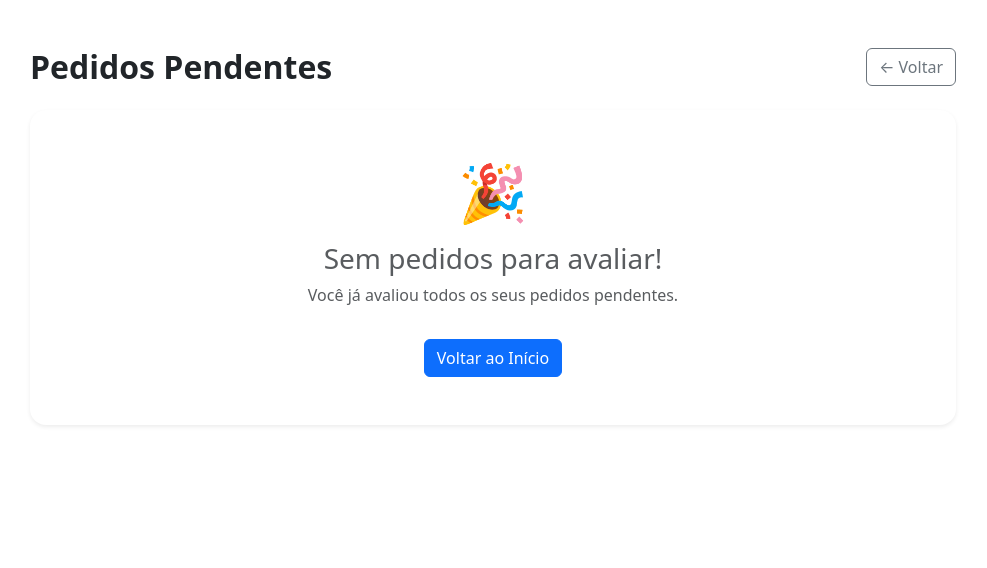
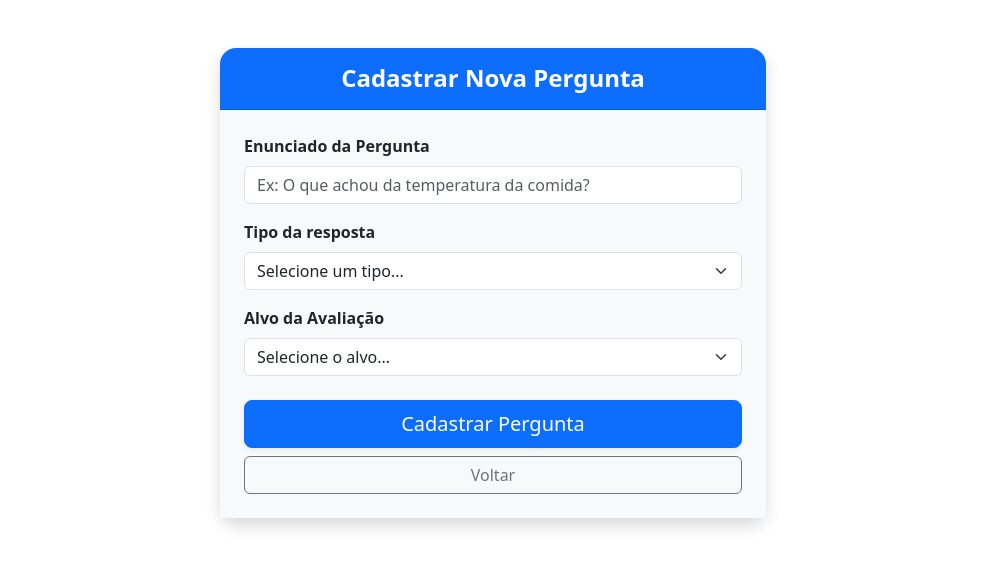
Before and after one commit to guinbraga/avaliacoes_entregas, a Flask app: page /cadastro/perguntas in a window 1280 px wide. Shown: the part 56-624 px from the top of the page, without its empty margins (147-1134 px from the left). Run offline with Flask 3, Linux system fonts and the light colour scheme; some libraries are stand-ins or nearby versions.

Commit message:
feat: finish dashboard, revamped questions and orders templates.

```diff
--- a/app/templates/cadastro_perguntas.html
+++ b/app/templates/cadastro_perguntas.html
@@ -3,58 +3,59 @@
 {% block conteudo %}
 <div class="container mt-5">
     <div class="row justify-content-center">
-        <div class="col-lg-10">
+        <div class="col-md-8 col-lg-6">
 
-            <div class="d-flex justify-content-between align-items-center mb-4">
-                <h2 class="fw-bold mb-0">Pedidos Pendentes</h2>
-                <a href="{{ url_for('main.index') }}" class="btn btn-outline-secondary">
-                    &larr; Voltar
-                </a>
-            </div>
+            <div class="card shadow rounded-4 border-0">
+                <div class="card-header bg-primary text-white text-center py-3 rounded-top-4">
+                    <h4 class="mb-0 fw-bold">Cadastrar Nova Pergunta</h4>
+                </div>
 
-            {% if pedidos %}
-            <div class="card shadow rounded-4 border-0">
-                <div class="card-body p-0">
-                    <div class="table-responsive rounded-4">
-                        <table class="table table-hover text-center mb-0 align-middle">
-                            <thead class="table-light">
-                                <tr>
-                                    <th class="py-3">ID</th>
-                                    <th class="py-3">Estabelecimento</th>
-                                    <th class="py-3">Ação</th>
-                                </tr>
-                            </thead>
-                            <tbody>
-                                {% for pedido in pedidos %}
-                                <tr>
-                                    <td class="fw-bold text-muted">#{{ pedido.id }}</td>
-                                    <td class="fw-semibold">{{ pedido.estabelecimento.nome }}</td>
-                                    <td>
-                                        <a class="btn btn-primary btn-sm px-4 rounded-pill" href="/pedidos/avaliar/{{pedido.id}}">
-                                            Avaliar
-                                        </a>
-                                    </td>
-                                </tr>
-                                {% endfor %}
-                            </tbody>
-                        </table>
-                    </div>
+                <div class="card-body p-4 bg-light">
+                    <form method="POST">
+
+                        <div class="mb-3">
+                            <label for="enunciado_pergunta" class="form-label fw-bold">Enunciado da Pergunta</label>
+                            <input type="text"
+                                   id="enunciado_pergunta"
+                                   name="enunciado_pergunta"
+                                   class="form-control"
+                                   placeholder="Ex: O que achou da temperatura da comida?"
+                                   required>
+                        </div>
+
+                        <div class="mb-3">
+                            <label for="tipo_resposta" class="form-label fw-bold">Tipo da resposta</label>
+                            <select id="tipo_resposta" name="tipo_resposta" class="form-select">
+                                <option value="" selected disabled>Selecione um tipo...</option>
+                                <option value="nota_1_5">Nota 1 - 5</option>
+                                <option value="select_tag">Selecionar Tags</option>
+                                <option value="texto_descritivo">Texto Descritivo</option>
+                                <option value="sim_nao">Sim/Não</option>
+                            </select>
+                        </div>
+
+                        <div class="mb-4">
+                            <label for="alvo_avaliacao" class="form-label fw-bold">Alvo da Avaliação</label>
+                            <select id="alvo_avaliacao" name="alvo_avaliacao" class="form-select">
+                                <option value="" selected disabled>Selecione o alvo...</option>
+                                <option value="item">Item do pedido</option> <option value="estabelecimento">Estabelecimento</option>
+                                <option value="entregador">Entregador</option>
+                                <option value="aplicativo">Aplicativo</option>
+                            </select>
+                        </div>
+
+                        <div class="d-grid gap-2">
+                            <button type="submit" class="btn btn-primary btn-lg shadow-sm">
+                                Cadastrar Pergunta
+                            </button>
+                            <a href="{{ url_for('main.index') }}" class="btn btn-outline-secondary">
+                                Voltar
+                            </a>
+                        </div>
+
+                    </form>
                 </div>
             </div>
-
-            {% else %}
-            <div class="card shadow-sm border-0 rounded-4 mt-4">
-                <div class="card-body text-center py-5">
-                    <h1 class="display-4 mb-3">🎉</h1>
-                    <h3 class="text-muted fw-normal">Sem pedidos para avaliar!</h3>
-                    <p class="text-muted">Você já avaliou todos os seus pedidos pendentes.</p>
-                    <a href="{{ url_for('main.index') }}" class="btn btn-primary mt-3">
-                        Voltar ao Início
-                    </a>
-                </div>
-            </div>
-            {% endif %}
-
         </div>
     </div>
 </div>
```
